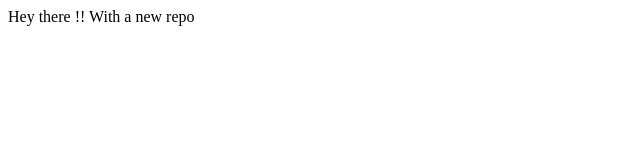
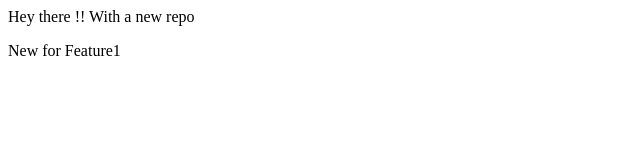
Before and after one commit to Sushant7-codes/localrepo, a plain HTML site: page index.html in a window 1280 px wide. Shown: the whole page, without its empty margins (0-640 px from the left). Drawn offline with Linux system fonts and the light colour scheme.

Commit message:
Added new Feature1

```diff
--- a/index.html
+++ b/index.html
@@ -1 +1,3 @@
 <p2>Hey there !! With a new repo</p2>
+
+<p>New for Feature1</p>
```
